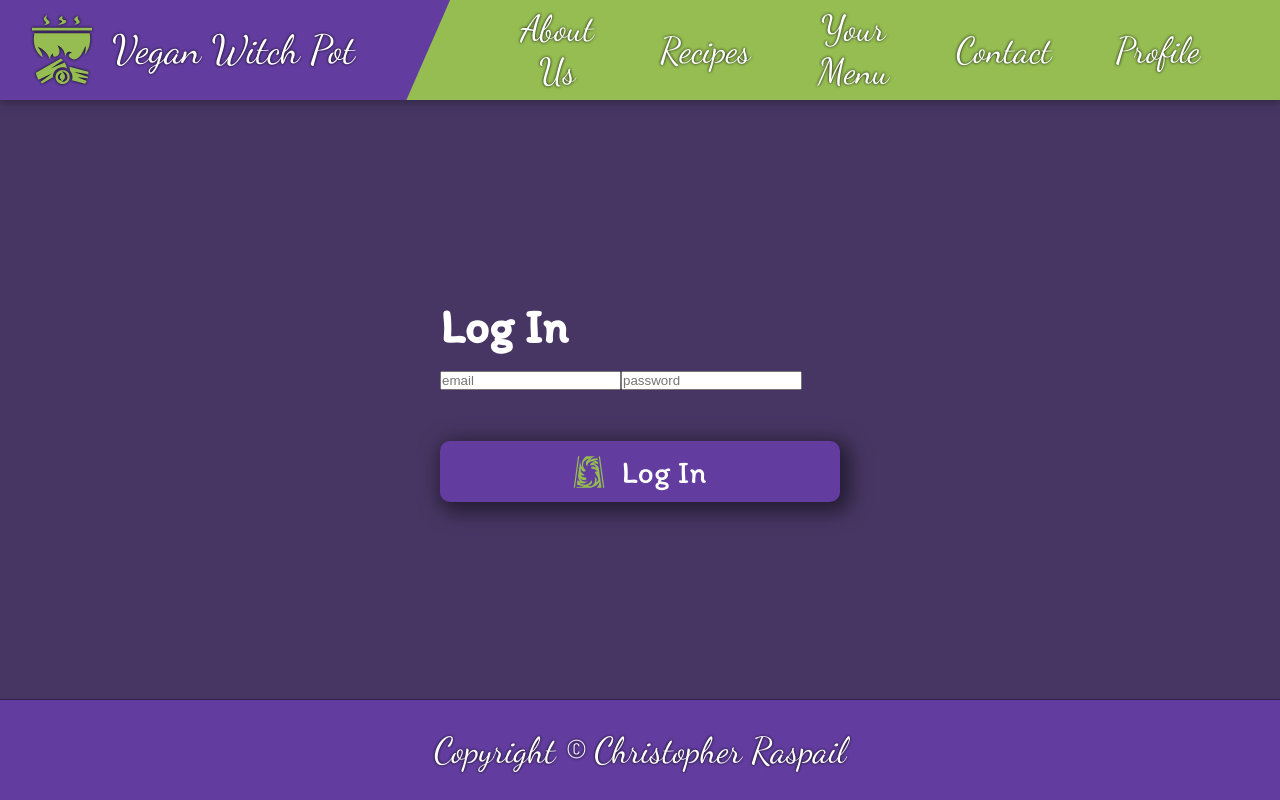
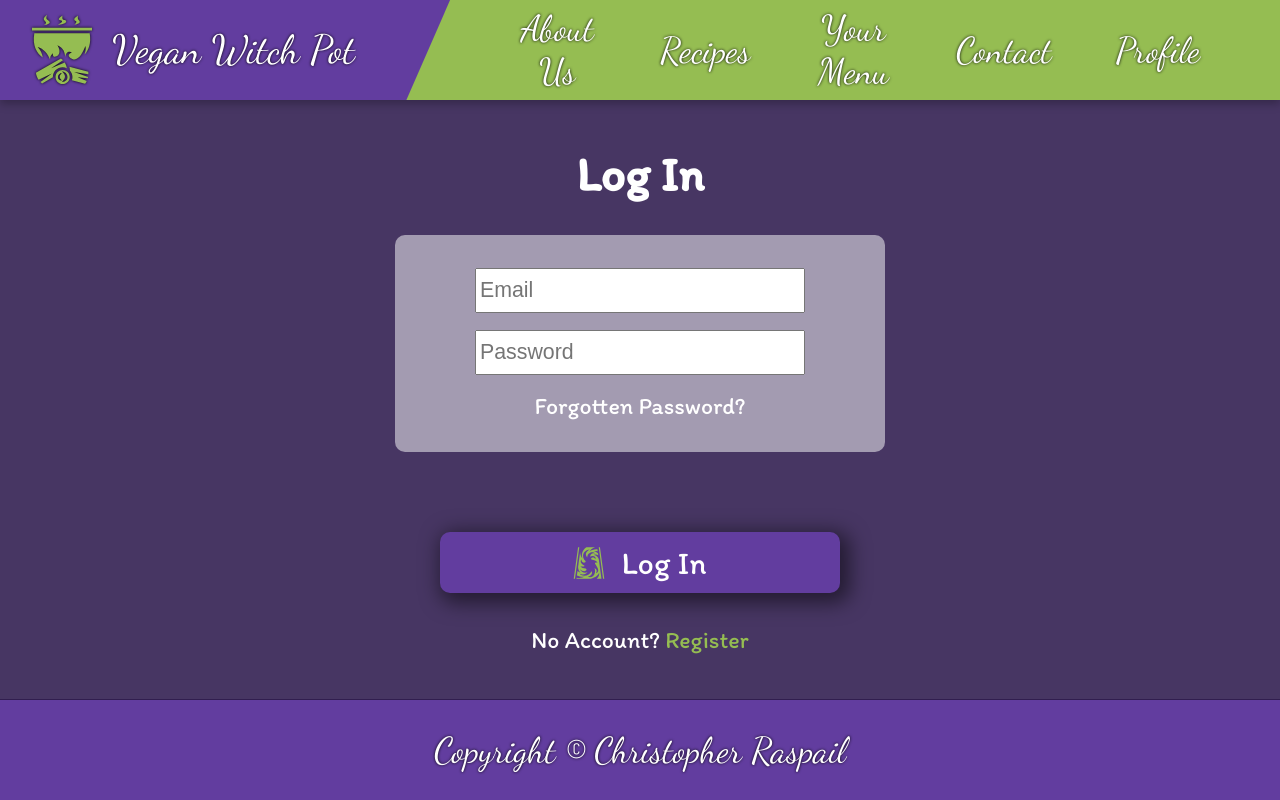
Before and after one commit to Laynaria/Vegan-Witch-Pot, a React (Vite) app in the folder frontend/: page /login in a window 1280 px wide. Both pictures are taken after a click on the button "Enter". Built offline with nearby package versions, Linux system fonts and the light colour scheme; no server answers.

Commit message:
some scss adjustment for login page

```diff
--- a/frontend/src/components/Authentification/LogIn.scss
+++ b/frontend/src/components/Authentification/LogIn.scss
@@ -1 +1,30 @@
 @import "../../assets/variables";
+
+.Authentification {
+  display: flex;
+  flex-direction: column;
+  align-items: center;
+  gap: 2rem;
+  form {
+    display: flex;
+    flex-direction: column;
+    align-items: center;
+    gap: 1rem;
+    background-color: transparentize($font-color, 0.5);
+    border-radius: 10px;
+    padding: 2rem 5rem;
+
+    input {
+      font-size: calc($font-size / 1.5);
+      width: 20rem;
+      padding: 0.5rem 0.2rem;
+    }
+  }
+  p {
+    font-size: calc($font-size / 1.35);
+
+    span {
+      color: $secondary-color;
+    }
+  }
+}
--- a/frontend/src/pages/LogIn.jsx
+++ b/frontend/src/pages/LogIn.jsx
@@ -3,6 +3,8 @@ import { useState } from "react";
 // import instance from "@services/instance";
 import ButtonRecipe from "@components/Recipes/ButtonRecipe";
 import icon from "@assets/icons/login.svg";
+
+import "@components/Authentification/LogIn.scss";
 
 export default function LogIn() {
   const [loginInfo, setLoginInfo] = useState({
@@ -25,7 +27,7 @@ export default function LogIn() {
           <input
             type="email"
             name="email"
-            placeholder="email"
+            placeholder="Email"
             value={loginInfo.email}
             onChange={handleChangeLogin}
           />
@@ -34,17 +36,22 @@ export default function LogIn() {
           <input
             type="password"
             name="password"
-            placeholder="password"
+            placeholder="Password"
             value={loginInfo.password}
             onChange={handleChangeLogin}
           />
         </label>
+        <p>Forgotten Password?</p>
       </form>
       <ButtonRecipe
         icon={icon}
         text="Log In"
         // handleClick={handleSubmit}
       />
+      <p>
+        No Account? <span>Register</span>
+        {/* span should be change to a link later */}
+      </p>
     </section>
   );
 }
```
